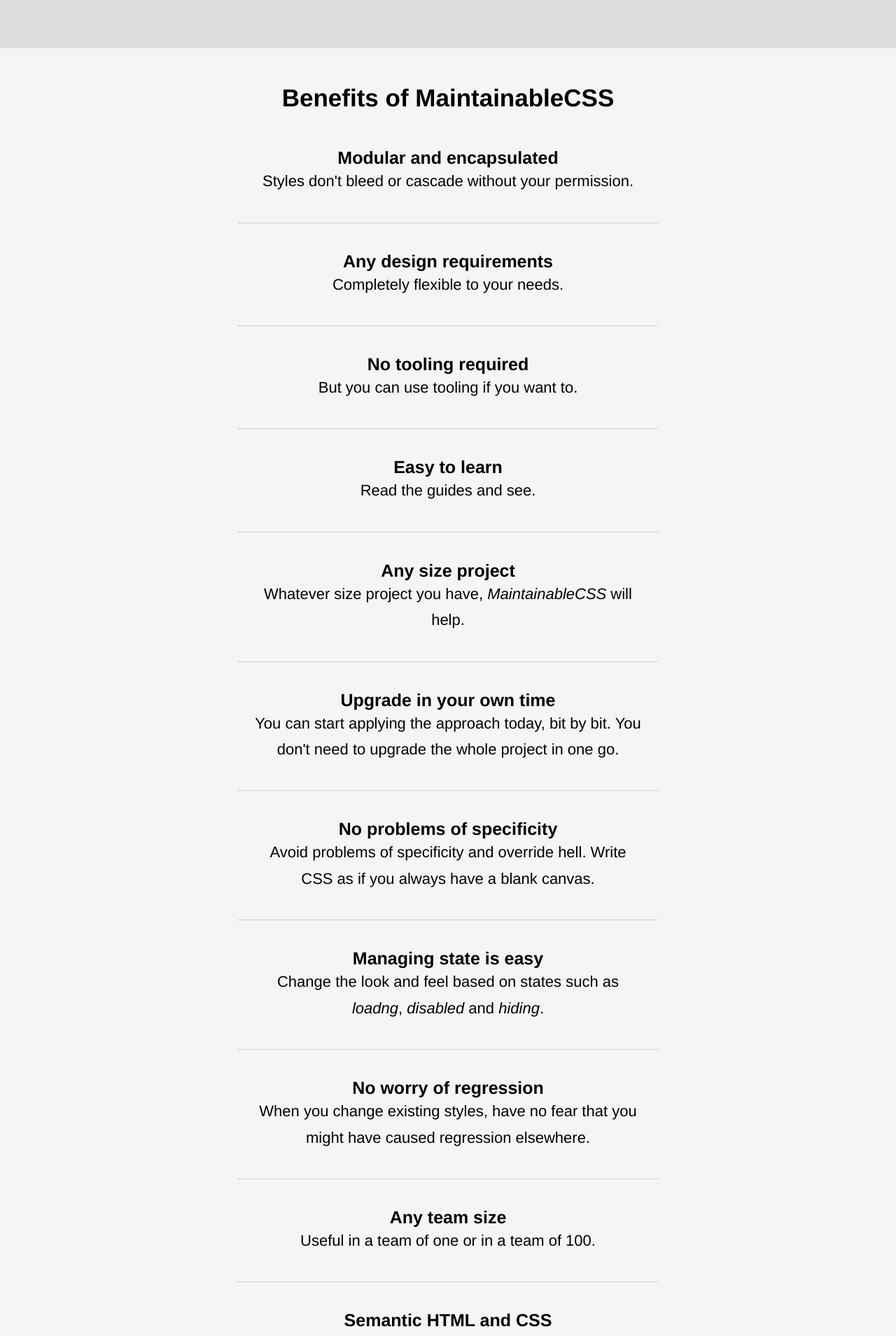
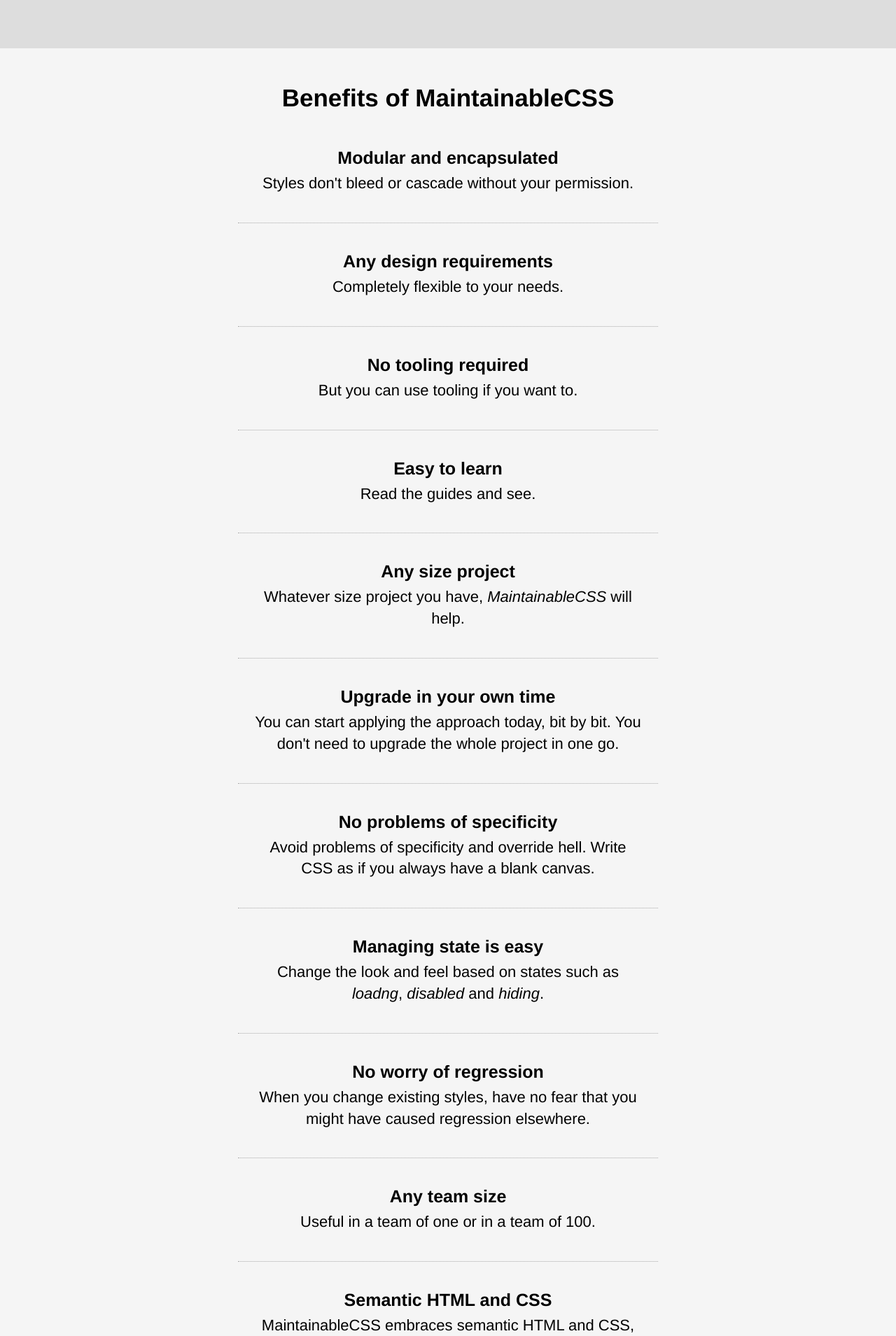
Before and after one commit to adamsilver/maintainablecss.com-jekyll, a Jekyll site: the page built from index.md, in a window 1280 px wide. Shown: the part 468-2377 px from the top of the page at 70% size. Built offline with Jekyll 4.4.1, drawn with Linux system fonts in a browser that asks for light colours.

Commit message:
Updated header

```diff
--- a/assets/css/main.css
+++ b/assets/css/main.css
@@ -63,15 +63,18 @@ a:active {
 **********************************************************/
 
 .logo {
-	font-size: 1.5em;
+	font-size: 2em;
 	text-align: center;
 	margin-bottom: 20px;
+	font-weight: bold;
 }
 
 @media(min-width: 400px) {
 	.logo {
 		float: left;
 		margin-bottom: 0;
+		font-size: 1.5em;
+		font-weight: normal;
 	}
 }
 
@@ -389,6 +392,7 @@ a.navigation-isActive {
 .benefit h3 {
 	text-align: center;
 	font-size: 2em;
+	margin-bottom: 7px;
 }
 
 @media(min-width: 600px) {
@@ -400,7 +404,7 @@ a.navigation-isActive {
 .benefit p {
 	text-align: center;
 	font-size: 1.8em;
-	line-height: 1.7em;
+	line-height: 1.4em;
 	max-width: 700px;
 	margin-left: auto;
 	margin-right: auto;
```
